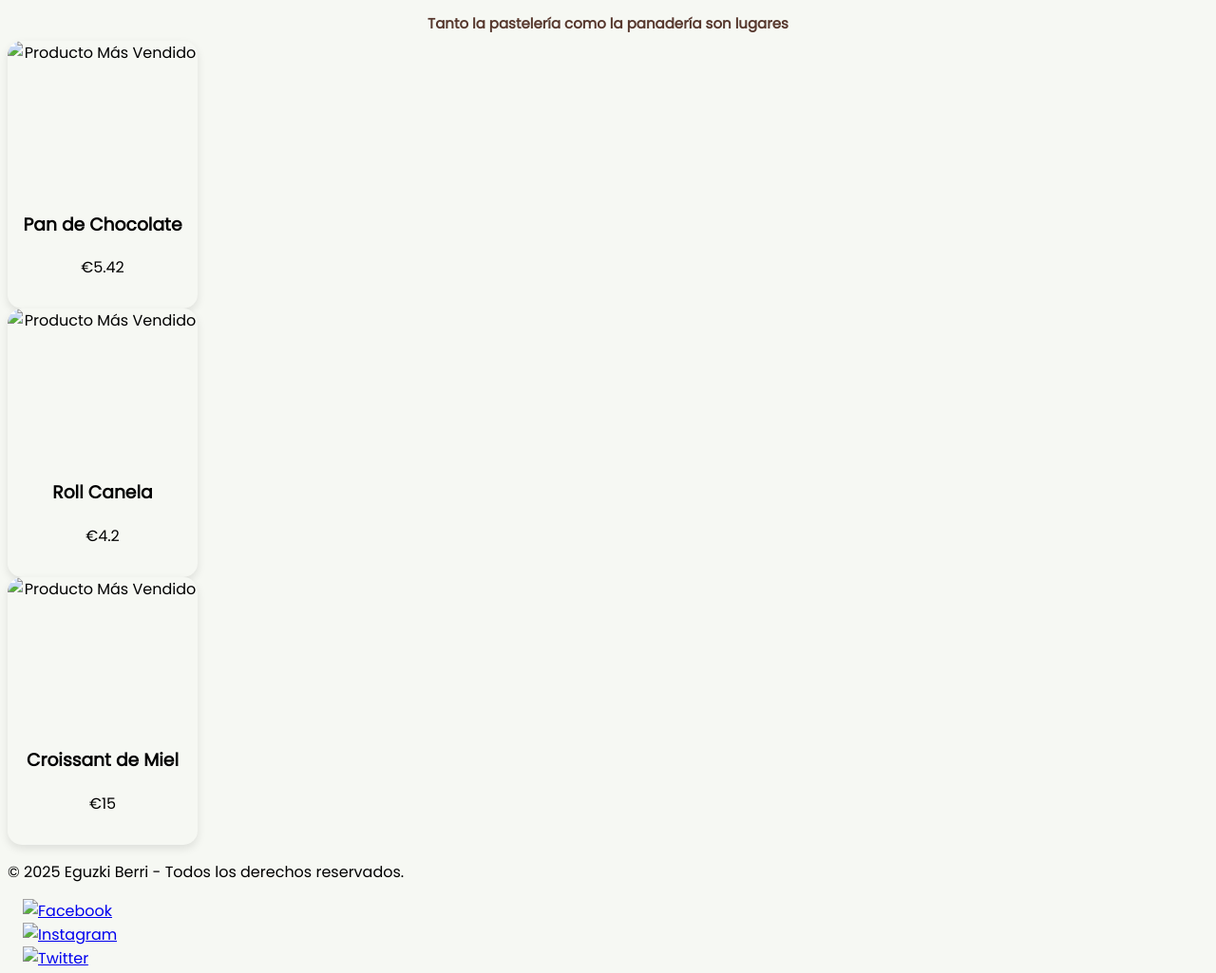
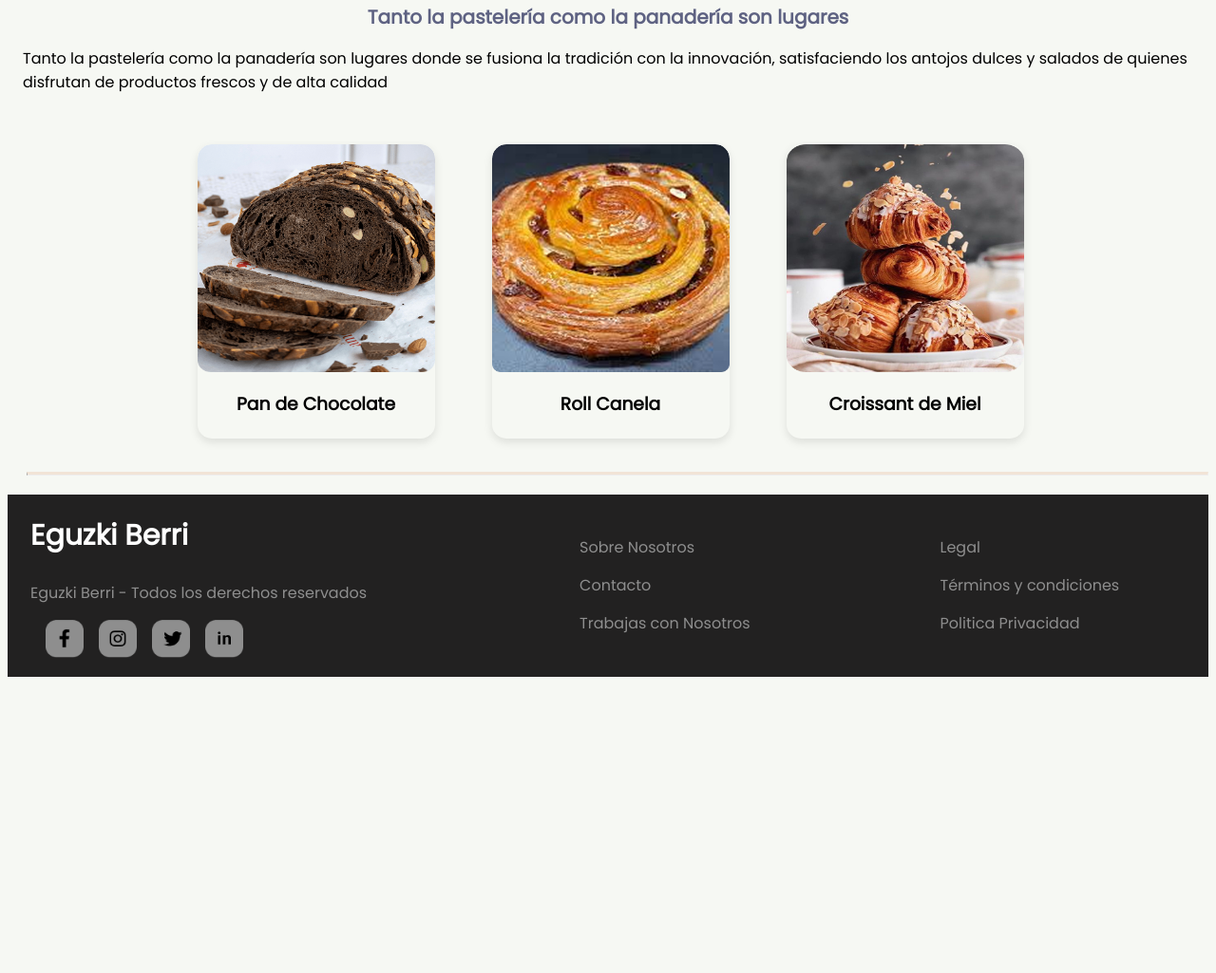
Before and after one commit to ninigodziashvili/EguzkiBerri, a plain HTML site: page index.html in a window 1280 px wide. Shown: the part 1106-2131 px from the top of the page at 95% size. After the commit the page ends 1846 px from the top, so only its background shows below. Drawn offline with Linux system fonts and the light colour scheme.

Commit message:
adding footer

```diff
--- a/CSS/style.css
+++ b/CSS/style.css
@@ -27,12 +27,13 @@ img {
 }
 
 .nav-logo {
-    display: inline-block;
+    display: flex;
     margin-top: 1em;
 }
 
 .nav-menu {
     display: flex;
+    flex-direction: row;
     position: sticky;
     align-items: center;
     justify-content: start;
@@ -193,6 +194,7 @@ img {
 .infoSection {
     margin-top: 2em;
     display: flex;
+    flex-direction: row;
     justify-content: center;
     align-items: center;
     flex-direction: row;
@@ -207,11 +209,16 @@ img {
     height: 20em;
     border-radius: 7%;
     padding: 1em;
+    overflow: hidden;
+    word-wrap: break-word;
+
 }
 
 .card p {
     line-height: 1em;
     margin-top: 10px;
+    word-break: break-word;
+    overflow-wrap: break-word;
 }
 
 .card h2 {
@@ -250,7 +257,6 @@ hr.rounded {
 .products-subtitle {
     text-align: center;
     margin-top: 10px;
-    margin-bottom: 40px;
     color: #57382E;
 }
 
@@ -258,6 +264,34 @@ hr.rounded {
     display: flex;
     gap: 40px;
     padding: 10px;
+}
+
+.bestsellers-container {
+    display: flex;
+    gap: 60px;
+    padding: 5px 5px 10px 10px;
+    justify-content: center;
+}
+
+.bestseller-product {
+    width: 250px;
+    height: 310px;
+    background: #f6f8f3;
+    border-radius: 15px;
+    overflow: hidden;
+    box-shadow: 0px 4px 10px rgba(0, 0, 0, 0.1);
+    text-align: center;
+    padding-bottom: 10px;
+    position: relative;
+    flex: 0 0 auto;
+}
+
+.bestseller-product p {
+    padding: 7px;
+}
+
+.bestseller-product.product-name {
+    padding: 5px;
 }
 
 .product {
@@ -309,18 +343,30 @@ hr.rounded {
     margin-left: 0;
 }
 
+.bestseller-product img {
+    height: 15em;
+    margin-left: 0;
+}
+
 .bestsellers-title {
     text-align: center;
     font-size: 30px;
+    color: #57382E;
     margin-bottom: 7px;
-    color: #57382E;
 }
 
 .bestsellers-subtitle {
     text-align: center;
-    font-size: 15px;
-    margin-bottom: 7px;
-    color: #57382E;
+    font-size: 20px;
+    margin-bottom: 10px;
+    margin-top: 10px;
+    color: #5E6282;
+}
+
+.bestsellers p {
+    padding-left: 1em;
+    padding-right: 1em;
+    margin-bottom: 3em;
 }
 
 .nav-container {
@@ -334,17 +380,119 @@ hr.rounded {
 
 .utilities {
     display: flex;
+    flex-direction: row;
     margin-right: 10px;
     flex-direction: row;
     justify-content: space-around;
     gap: 50px;
-
 }
 
 .dropdown-content a:hover {
     background-color: #f1f1f1;
 }
 
-@media (min-width:2560px) {
+.nav-container {
+    height: 7em;
+    display: flex;
+    width: 100%;
+    margin: 0;
+    padding: 0;
+    justify-content: space-between;
+    align-items: center;
+}
 
+footer {
+    height: 12em;
+    background-color: rgb(34, 33, 33);
+    color: white;
+    width: 100%;
+    display: flex;
+    flex-direction: row;
+    justify-content: start;
+    align-items: center;
+    gap: 200px;
 }
+
+footer ul {
+    list-style-type: none;
+}
+
+.footer-link img {
+    height: 2.5em;
+    width: 2.5em;
+}
+
+.footer-social {
+    display: flex;
+}
+
+.footer-container {
+    padding: 1.5em;
+}
+
+.footer-container h2 {
+    font-weight: bold;
+    font-size: 30px;
+}
+
+.footer-container p {
+    color: #8E8E8E;
+}
+
+.link-menu {
+    display: flex;
+    flex-direction: row;
+}
+
+.link-menu a {
+    color: #8E8E8E;
+    list-style: none;
+    text-decoration: none;
+    line-height: 2.5em;
+}
+
+@media (max-width: 768px) {
+    .nav-container {
+        flex-direction: column;
+        height: auto;
+        padding: 10px;
+    }
+
+    .nav-menu {
+        flex-direction: column;
+        gap: 1em;
+        height: 12em;
+        align-items: center;
+        padding: 10px 0;
+    }
+
+    .nav-item {
+        margin-left: 0;
+        text-align: center;
+    }
+
+    .utilities {
+        flex-direction: column;
+        align-items: center;
+        margin-right: 0;
+        gap: 10px;
+        margin-bottom: -100px;
+    }
+
+    .search-form {
+        margin-left: 0;
+        width: 100%;
+        justify-content: center;
+    }
+
+    .search-input {
+        width: 80%;
+        max-width: 250px;
+    }
+
+    .infoSection {
+        flex-direction: column;
+        height: 60em;
+        gap: 5em;
+    }
+}
--- a/index.html
+++ b/index.html
@@ -1,11 +1,13 @@
 <!DOCTYPE html>
 <html lang="en">
+
 <head>
     <meta charset="UTF-8">
     <meta name="viewport" content="width=device-width, initial-scale=1.0">
     <title>Eguzki Berri - Productos Frescos</title>
     <link rel="stylesheet" href="../EguzkiBerri/CSS/style.css">
 </head>
+
 <body>
     <header class="header">
         <nav class="nav">
@@ -93,34 +95,56 @@
         <section class="bestsellers">
             <h2 class="bestsellers-title">Los Productos Más Comprados</h2>
             <h4 class="bestsellers-subtitle">Tanto la pastelería como la panadería son lugares</h4>
+            <p>Tanto la pastelería como la panadería son lugares donde se fusiona la tradición con la innovación,
+                satisfaciendo los antojos dulces y salados de quienes disfrutan de productos frescos y de alta calidad
+            </p>
             <div class="bestsellers-container">
-                <div class="product">
-                    <img src="img/bestseller2.png" alt="Producto Más Vendido" class="product-image">
+                <div class="bestseller-product">
+                    <img src="../EguzkiBerri/img/image31.png" alt="Producto Más Vendido" class="product-image">
                     <h3 class="product-name">Pan de Chocolate</h3>
-                    <p class="product-price">€5.42</p>
                 </div>
-                <div class="product">
-                    <img src="img/bestseller2.jpg" alt="Producto Más Vendido" class="product-image">
+                <div class="bestseller-product">
+                    <img src="../EguzkiBerri/img/image32.png" alt="Producto Más Vendido" class="product-image">
                     <h3 class="product-name">Roll Canela</h3>
-                    <p class="product-price">€4.2</p>
                 </div>
-                <div class="product">
-                    <img src="img/bestseller3.jpg" alt="Producto Más Vendido" class="product-image">
+                <div class="bestseller-product">
+                    <img src="../EguzkiBerri/img/image33.png" alt="Producto Más Vendido" class="product-image">
                     <h3 class="product-name">Croissant de Miel</h3>
-                    <p class="product-price">€15</p>
                 </div>
+                <!--                 <div class="line">
+                    <img src="../EguzkiBerri/img/Screenshot2025.png" alt="line">
+                </div> -->
             </div>
         </section>
     </main>
+    <br>
+    <hr class="rounded">
     <footer class="footer">
         <div class="footer-container">
-            <p class="footer-text">&copy; 2025 Eguzki Berri - Todos los derechos reservados.</p>
+            <h2>Eguzki Berri</h2>
+            <p>Eguzki Berri - Todos los derechos reservados</p>
             <ul class="footer-social">
-                <li><a href="#" class="footer-link"><img src="icons/facebook.png" alt="Facebook"></a></li>
-                <li><a href="#" class="footer-link"><img src="icons/instagram.png" alt="Instagram"></a></li>
-                <li><a href="#" class="footer-link"><img src="icons/twitter.png" alt="Twitter"></a></li>
+                <li><a href="#" class="footer-link"><img src="../EguzkiBerri/img/Group 10.png" alt="Facebook"></a></li>
+                <li><a href="#" class="footer-link"><img src="../EguzkiBerri/img/Group 11.png" alt="Instagram"></a></li>
+                <li><a href="#" class="footer-link"><img src="../EguzkiBerri/img/Group 12.png" alt="Twiter"></a></li>
+                <li><a href="#" class="footer-link"><img src="../EguzkiBerri/img/Group 13.png" alt="LinkedIn"></a></li>
+            </ul>
+        </div>
+        <div class="link-menu">
+            <ul class="footer-social-one">
+                <li><a href="#" class="footer-link">Sobre Nosotros</a></li>
+                <li><a href="#" class="footer-link">Contacto</a></li>
+                <li><a href="#" class="footer-link">Trabajas con Nosotros</a></li>
+            </ul>
+        </div>
+        <div class="link-menu">
+            <ul class="footer-social-two">
+                <li><a href="#" class="footer-link">Legal</a></li>
+                <li><a href="#" class="footer-link">Términos y condiciones</a></li>
+                <li><a href="#" class="footer-link">Politica Privacidad</a></li>
             </ul>
         </div>
     </footer>
 </body>
+
 </html>
```
Also changed, not shown: img/Group 10.png (added), img/Group 11.png (added), img/Group 12.png (added), img/Group 13.png (added), img/Screenshot2025.png (added), img/image31.png (added), img/image32.png (added), img/image33.png (added).
